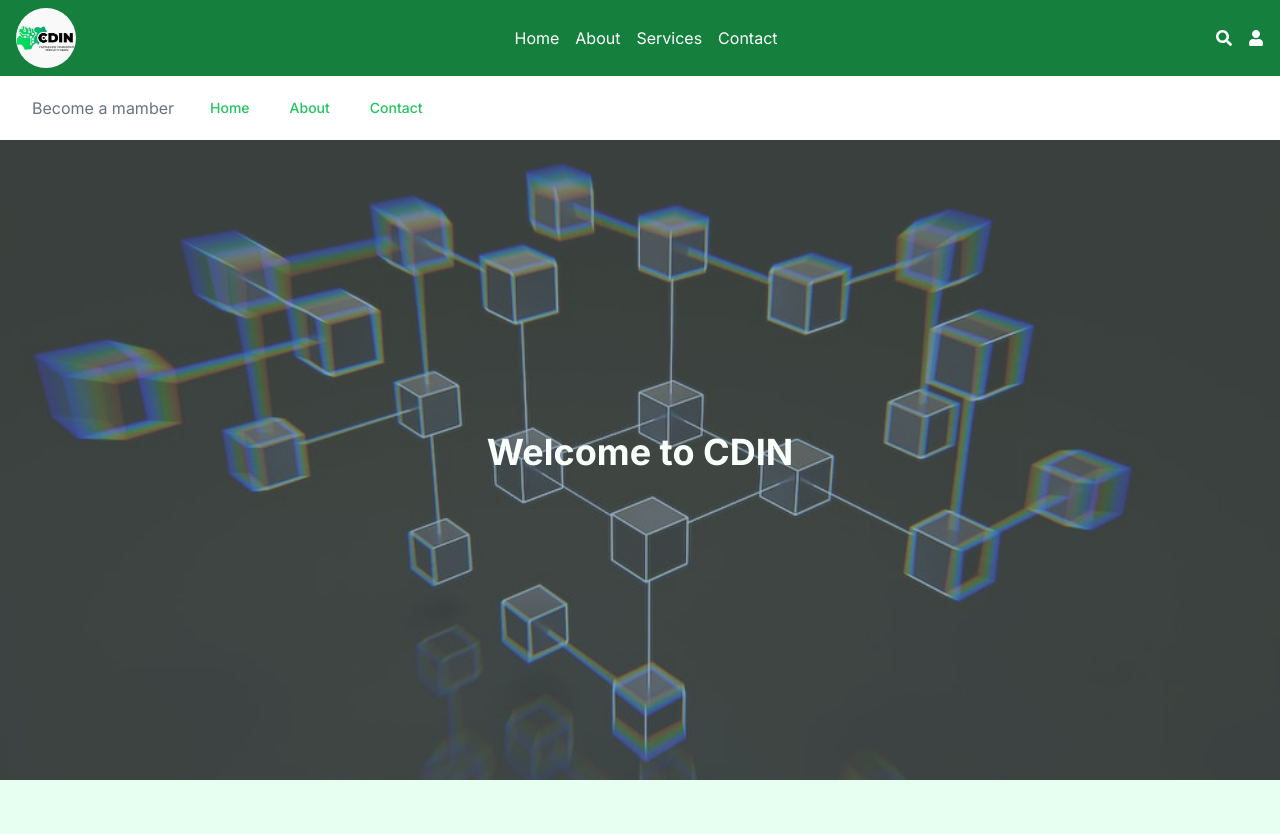
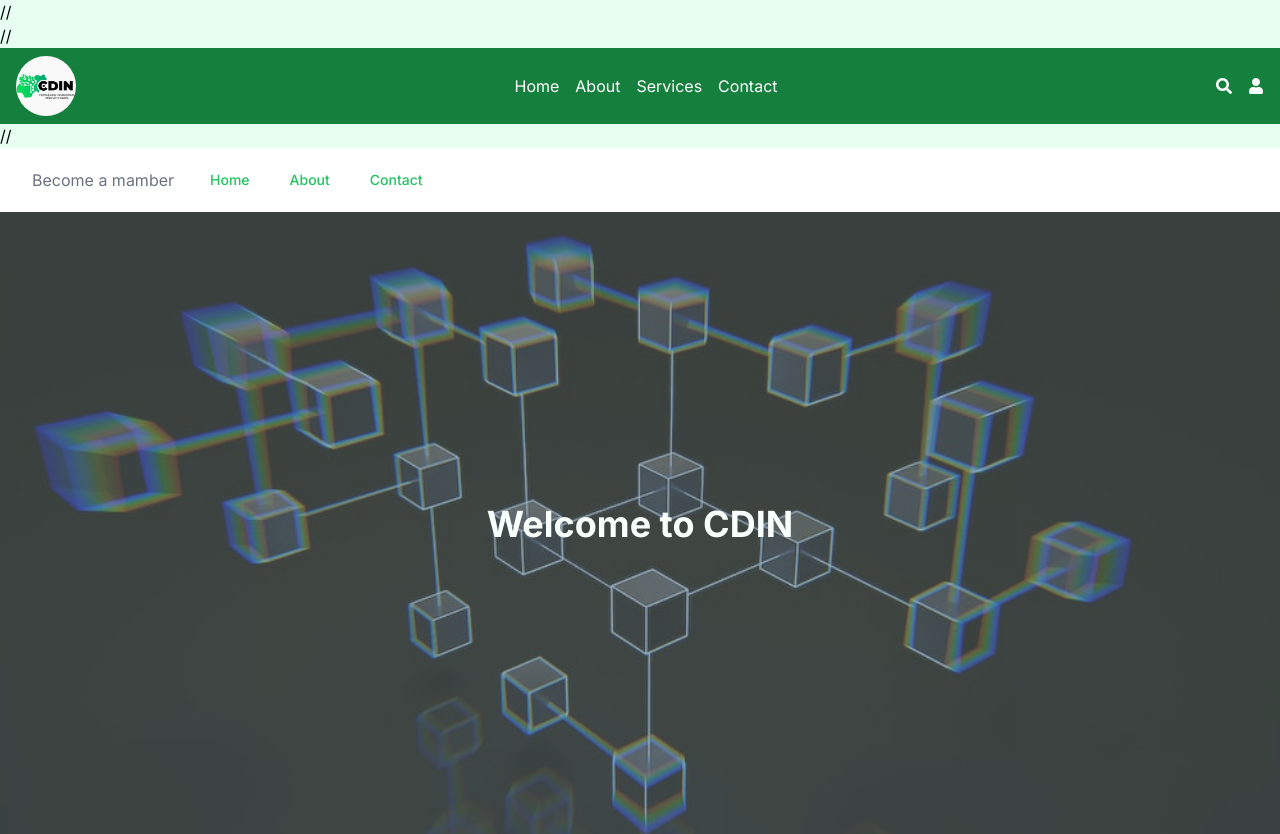
Before and after one commit to CDIN-nigeria/cdin-ng-frontend, a Next.js app: page / in a window 1280 px wide. Shown: the top 834 px of the page. Built offline with nearby package versions, Linux system fonts and the light colour scheme.

Commit message:
Update page.js

```diff
--- a/src/app/page.js
+++ b/src/app/page.js
@@ -15,10 +15,10 @@ export default function Home() {
 
   return (
    <div className="w-full flex flex-col">
-<div className="w-full">
+// <div className="w-full">
 
-    <Navbar />
-</div>
+//     <Navbar />
+// </div>
 <div className="w-full">
 
     <Hero />
```
